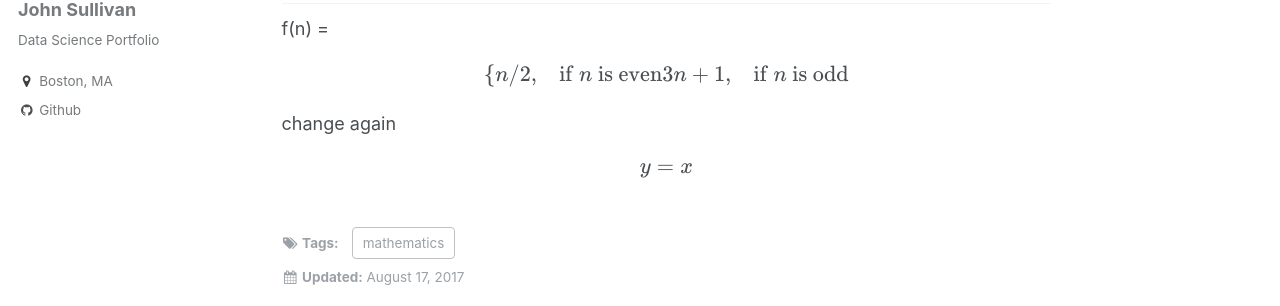
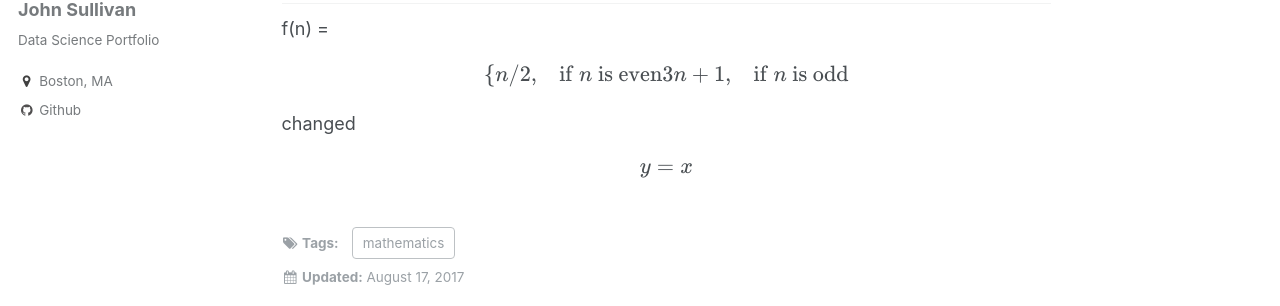
Before and after one commit to jtsulliv/jtsulliv.github.io, a Jekyll site: the page built from _posts/2017-08-17-test.md, in a window 1280 px wide and 900 px high. Shown: the part 272-578 px from the top of the window. Built offline with Jekyll 4.4.1, drawn with Linux system fonts in a browser that asks for light colours; formulas are drawn with MathJax 3.

Commit message:
Update 2017-08-17-test.md

```diff
--- a/_posts/2017-08-17-test.md
+++ b/_posts/2017-08-17-test.md
@@ -17,8 +17,6 @@ n/2,  & \text{if $n$ is even} \\
 3n+1, & \text{if $n$ is odd}
 \end{cases}
 
-
-
-change again
+changed
 
 $$y = x$$
```
